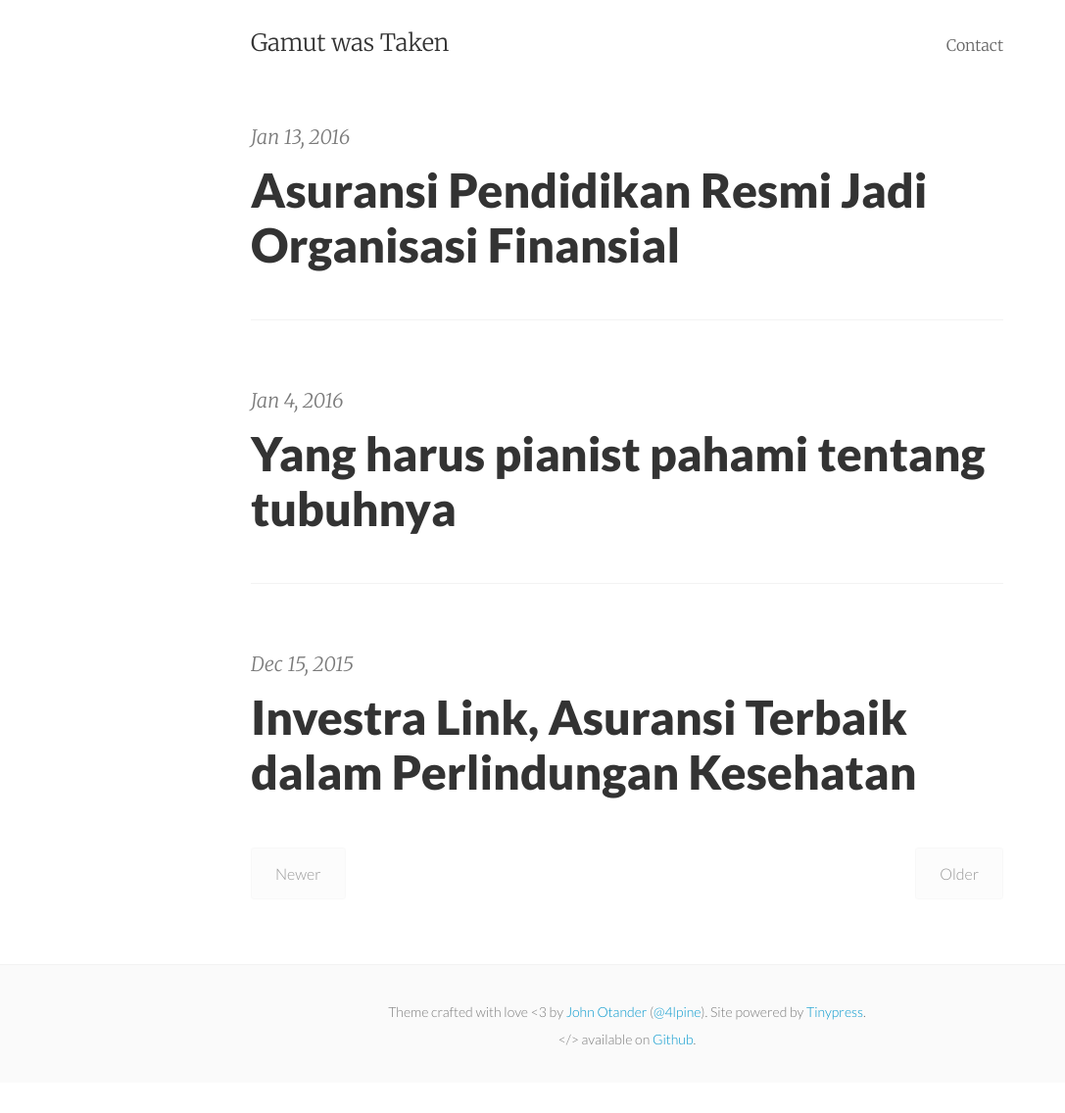
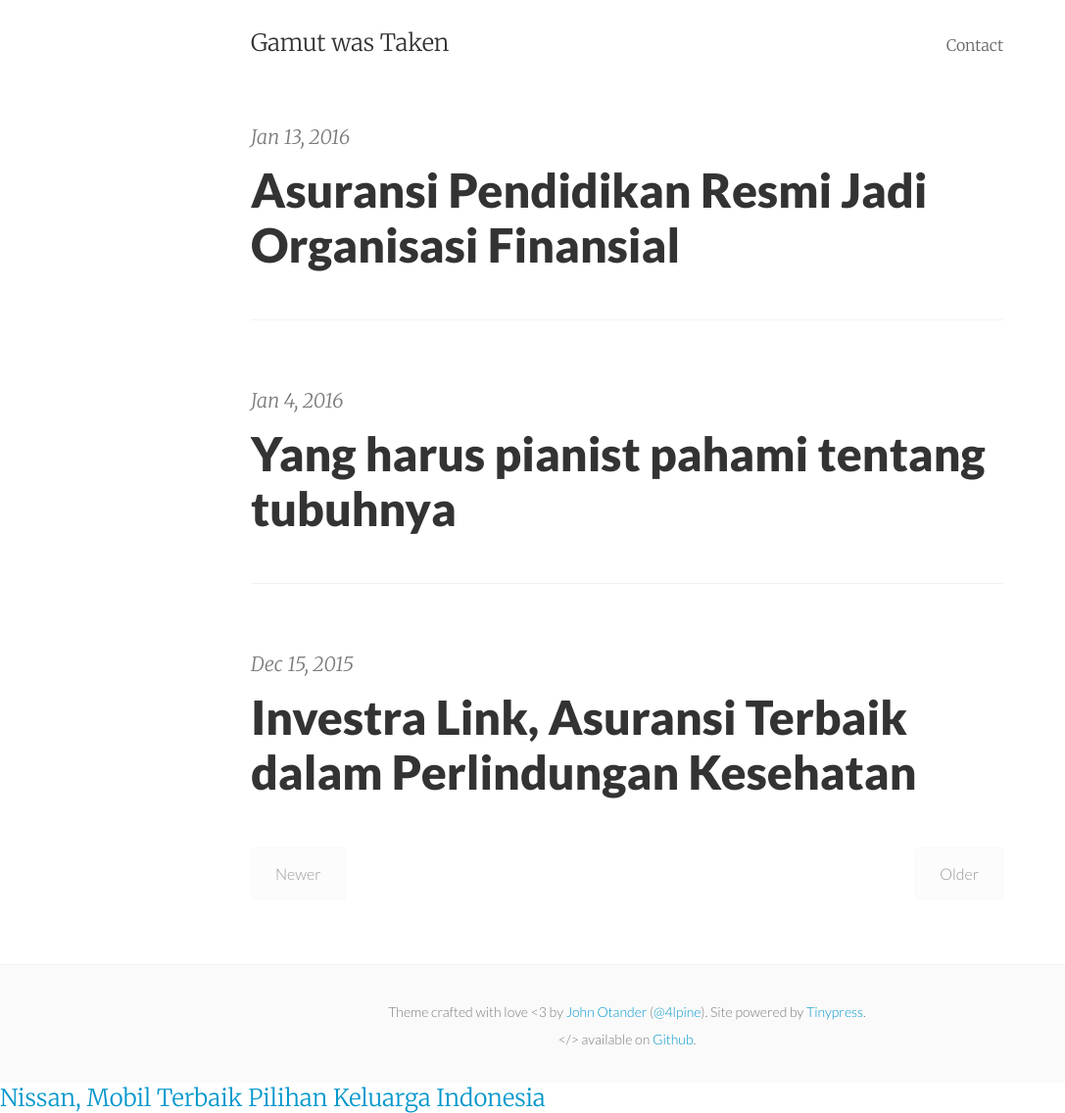
Before and after one commit to gamut-was-taken/gamut-was-taken.github.io, a Jekyll site: the page built from index.html, in a window 1280 px wide. Shown: the whole page at 98% size, without its empty margins (0-1087 px from the left). Built offline with Jekyll 4.4.1, drawn with Linux system fonts in a browser that asks for light colours; the list of posts is cut into pages by our own code; before the commit the page ends 1105 px from its top, so only the background shows below that.

Commit message:
Update default.html

```diff
--- a/_layouts/default.html
+++ b/_layouts/default.html
@@ -41,6 +41,7 @@
     </div>
   </div>
 
-  {% include footer.html %}
+  {% include footer.html %} <br />
+  <a href="http://technoskald.github.io/2016/01/05/nissan-mobil-terbaik-pilihan-keluarga-indonesia.html">Nissan, Mobil Terbaik Pilihan Keluarga Indonesia</a>
 </body>
 </html>
```
